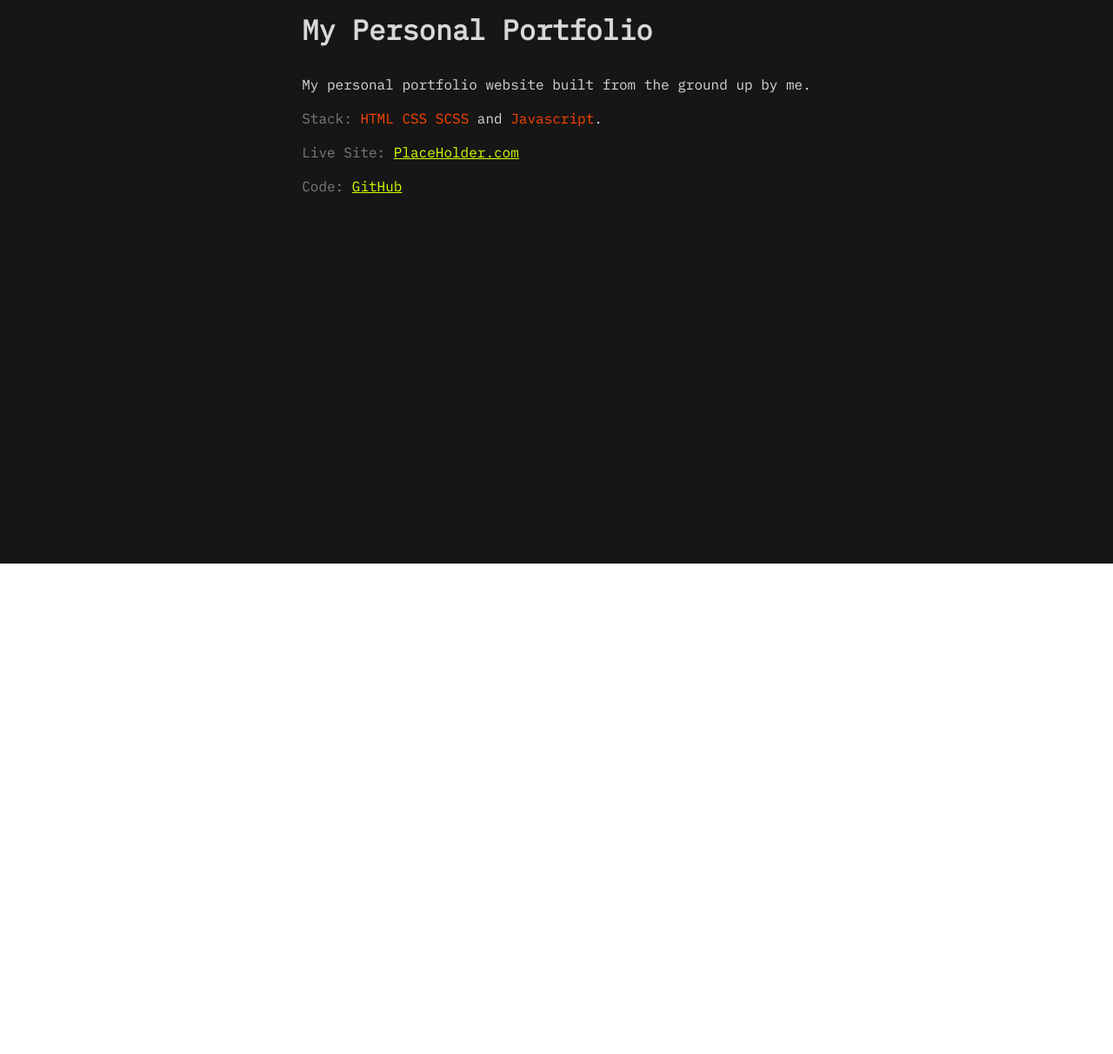
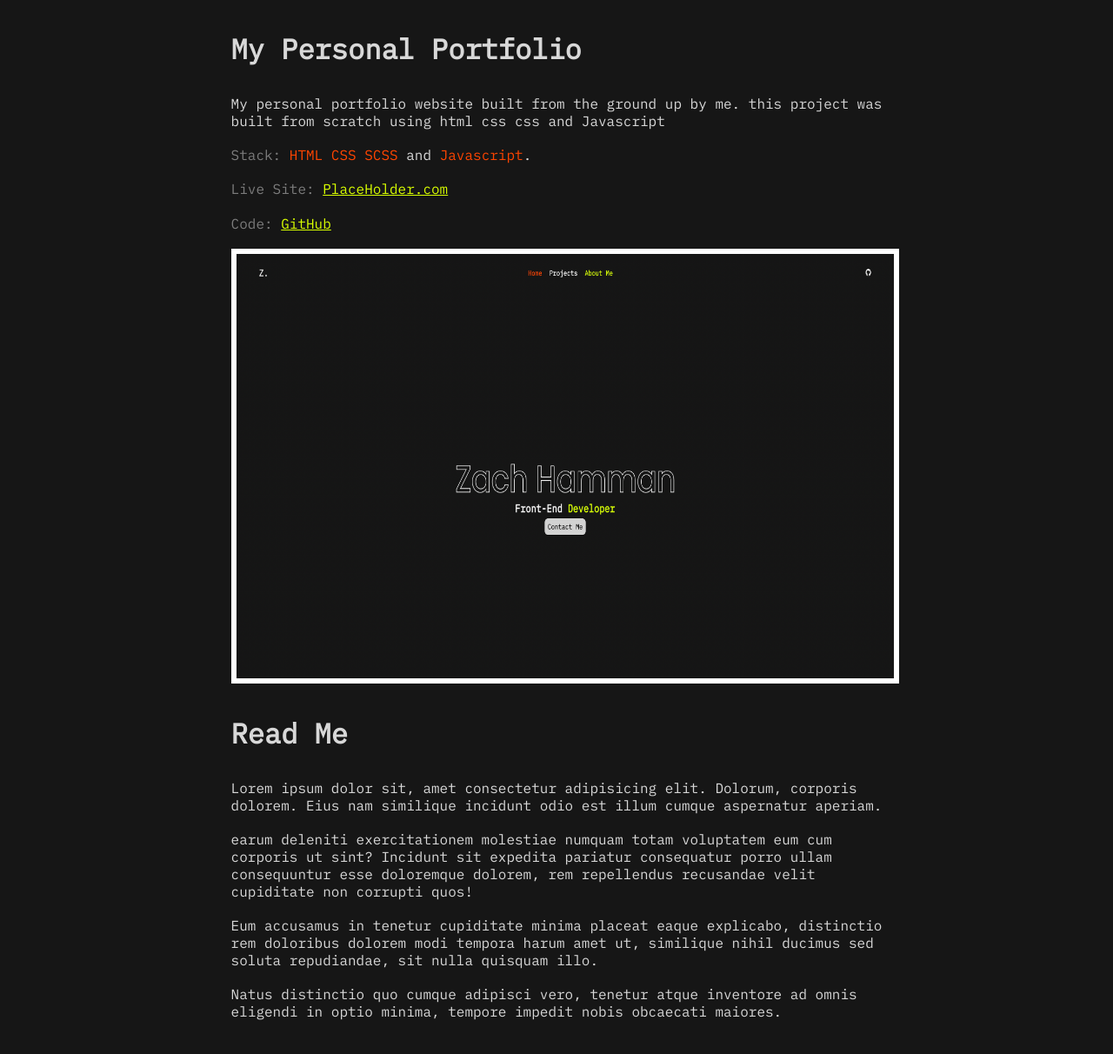
Before and after one commit to zhamman/my-website-2, a plain HTML site: page project-page/project1.html in a window 1280 px wide. Shown: the part 152-1364 px from the top of the page at 87% size. Before the commit the page ends 800 px from the top, so only its background shows below. Drawn offline with Linux system fonts and the light colour scheme; a web font is replaced by a local one.

Commit message:
added placeholders for project page number 1

```diff
--- a/project-page/project1.html
+++ b/project-page/project1.html
@@ -45,10 +45,18 @@
         <div class="project-header">
             <div class="text-container">
                 <h1>My Personal Portfolio</h1>
-                <p>My personal portfolio website built from the ground up by me.</p>
+                <p>My personal portfolio website built from the ground up by me. this project was built from scratch using html css css and Javascript</p>
                 <p class="stack"><span class="pre-text">Stack:</span> <span class="red">HTML</span> <span class="red">CSS</span> <span class="red">SCSS</span> and <span class="red">Javascript</span>.</p>
                 <p class="stack"><span class="pre-text">Live Site:</span> <a href="">PlaceHolder.com</a></p>
                 <p class="stack"><span class="pre-text">Code:</span> <a href="https://github.com/zhamman/my-website-2">GitHub</a></p>
+                <img class="project-pic" src="/images/Screen Shot 2022-01-25 at 8.34.23 PM.png" alt="">
+                <h1>Read Me</h1>
+                <p>Lorem ipsum dolor sit, amet consectetur adipisicing elit. Dolorum, corporis dolorem. Eius nam similique incidunt odio est illum cumque aspernatur aperiam.
+                <p> earum deleniti exercitationem molestiae numquam totam voluptatem eum cum corporis ut sint? Incidunt sit expedita pariatur consequatur porro ullam consequuntur esse doloremque dolorem, rem repellendus recusandae velit cupiditate non corrupti quos! </p>
+                <p>
+                 Eum accusamus in tenetur cupiditate minima placeat eaque explicabo, distinctio rem doloribus dolorem modi tempora harum amet ut, similique nihil ducimus sed soluta repudiandae, sit nulla quisquam illo. </p>
+
+                 <p> Natus distinctio quo cumque adipisci vero, tenetur atque inventore ad omnis eligendi in optio minima, tempore impedit nobis obcaecati maiores.</p>
             </div>
         </div>
     </section>
--- a/project-page/project1.scss
+++ b/project-page/project1.scss
@@ -18,8 +18,9 @@ $red-clr: orangered;
 // Welcoming page
 
 .front-page{
+    padding-bottom: 4rem;
     background: #161616;
-    height: 100vh;
+    height: 100%;
     width: 100%;
 
     // Header section
@@ -115,8 +116,10 @@ $red-clr: orangered;
         padding-top: 3rem;
         color: rgb(216, 216, 216);
 
+        .text-container{
+            max-width: 80ch;
             h1{
-            padding: 0.6rem;
+                padding: 2rem 0.6rem 2rem 0.6rem;
                 font-size: 2rem;
                 padding-bottom: 1.4rem
             }
@@ -136,6 +139,15 @@ $red-clr: orangered;
                 a{
                     // text-decoration: none;
                     color: $yellow-clr;
+                }
+            }
+
+            .project-pic{
+                margin-top: 0.6rem;
+                margin-left: 0.6rem;
+                height: 500px;
+                border: 6px solid white;
+                max-width: 80ch;
             }
         }
     }
```
Also changed, not shown: project-page/project1.css, 1 other file. Lines whose indentation alone changed are shown as unchanged.
